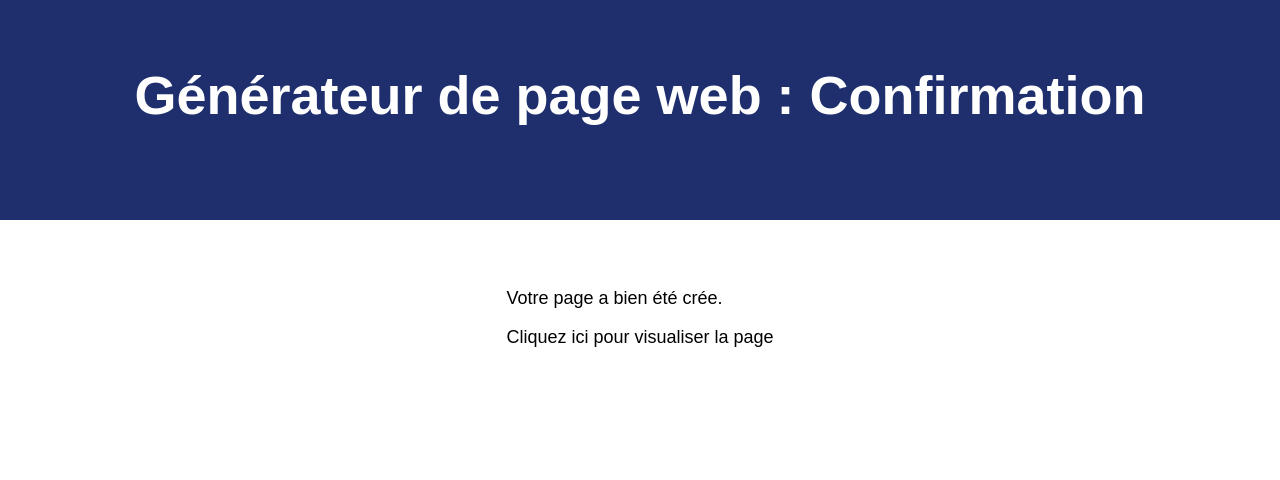
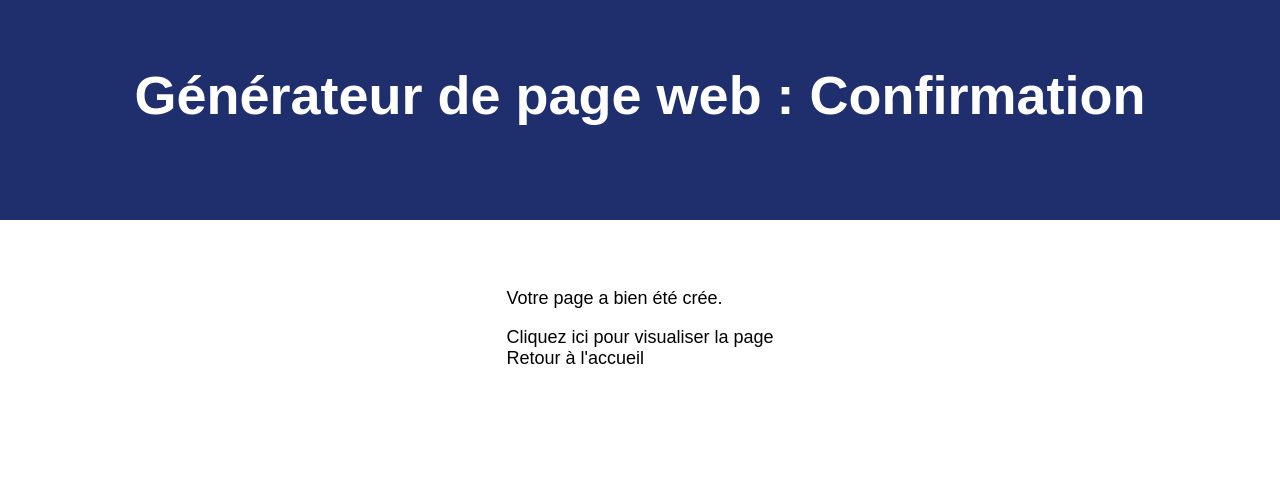
Before and after one commit to lentlx/wysiwyg-php, a PHP site: page /page-file-generator.php in a window 1280 px wide. Shown: the top 480 px of the page. Run offline with PHP 8.4, Linux system fonts and the light colour scheme; data that the repository does not hold is empty.

Commit message:
add home return link

```diff
--- a/page-file-generator.php
+++ b/page-file-generator.php
@@ -85,7 +85,9 @@ echo'
                 <div>
                     <a href="generated-pages/'.$cleanFile.'.html">Cliquez ici pour visualiser la page</a>
                 </div>
-            <div>
+                <div>
+                    <a href="dashboard.php">Retour à l\'accueil</a>
+                </div>
         </main>
     </body>
 </html>
```
